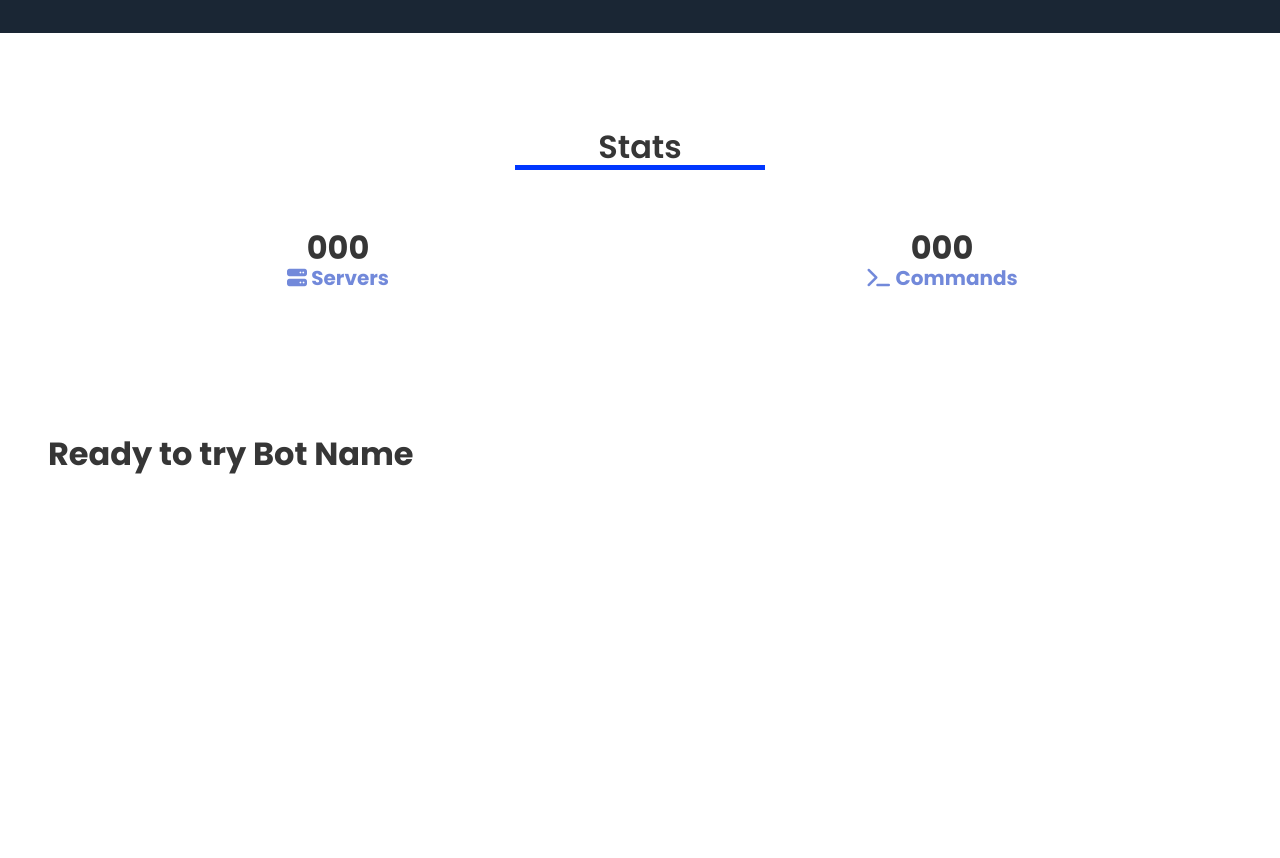
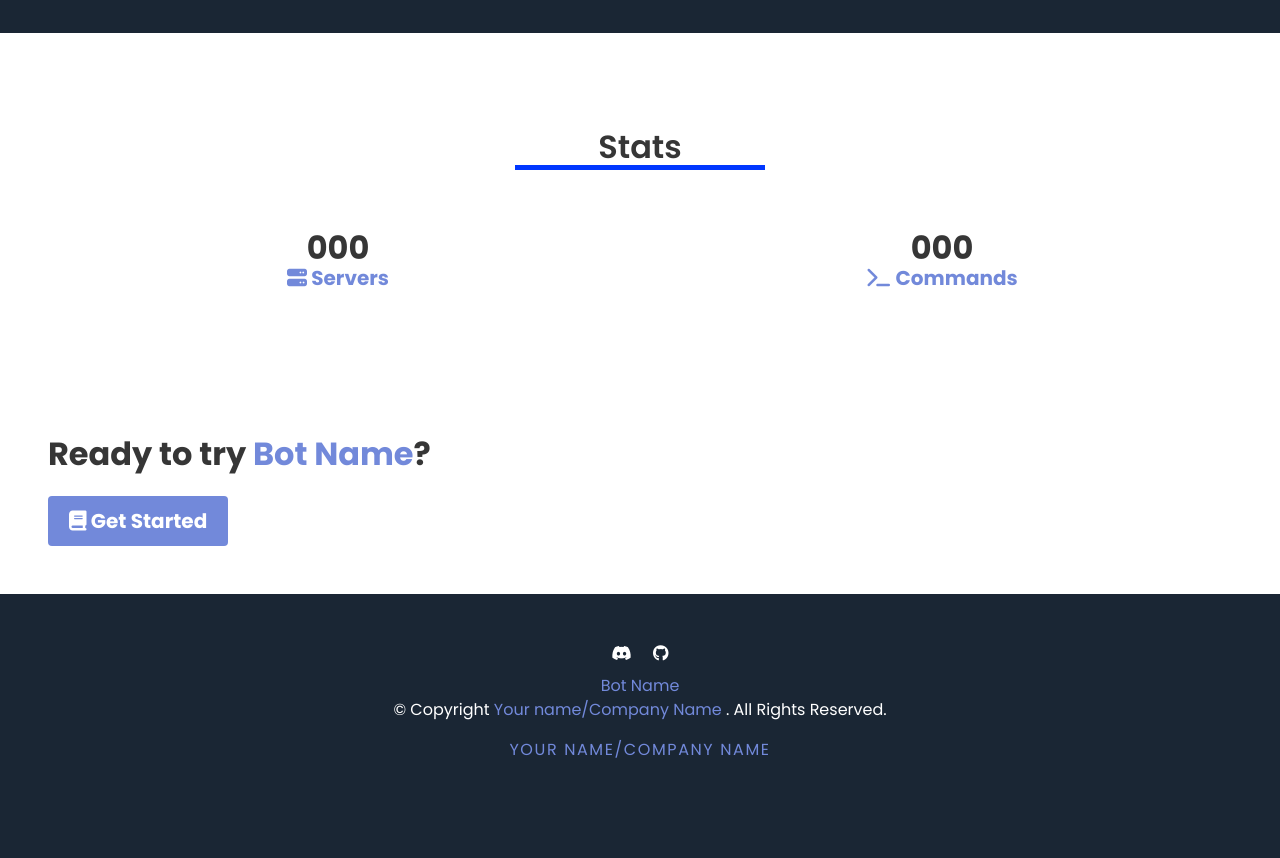
Before and after one commit to Discord053/Discord-Bot-Landing-Page, a plain HTML site: page Docs.html in a window 1280 px wide. Shown: the part 717-1575 px from the top of the page. Before the commit the page ends 1237 px from the top, so only its background shows below. Drawn offline with nearby package versions, Linux system fonts and the light colour scheme.

Commit message:
Update Docs.html

```diff
--- a/Docs.html
+++ b/Docs.html
@@ -128,11 +128,48 @@
         <div class="columns">
             <div class="column has-text-left">
                 <p class="title has-text-weight-bold">
-                    Ready to try <span class="bluprle">Bot Name</span>
+                    Ready to try <span class="blurple">Bot Name</span>?
                 </p>
+                <a href="#" class="button is-blurple is-medium"><strong><i class="fa-solid fa-book"></i> Get
+                        Started</strong></a>
             </div>
+
+            <div class="column"></div>
         </div>
     </section>
+
+    <footer class="footer bg-base">
+        <div class="content has-text-centered has-text-white">
+            <div class="mb-2">
+                <a href="#" title="#" class="has-text-white" target="_blank">
+                    <i class="fa-brands fa-discord"></i>
+                </a>
+                &nbsp; &nbsp;
+                <a href="#" title="#" class="has-text-white" target="_blank">
+                    <i class="fa-brands fa-github"></i>
+                </a>
+            </div>
+
+            <p>
+                <span class="blurple">Bot Name</span>
+                <br />
+                <span id="cp-year">&copy;</span> Copyright <span class="blurple">Your name/Company Name</span> . All
+                Rights
+                Reserved.
+            </p>
+
+            <p style="letter-spacing: 0.1em;" class="is-uppercase">
+                <a href="#" class="blurple">
+                    Your name/Company Name
+                </a>
+            </p>
+        </div>
+    </footer>
+
+    <script src="https://unpkg.com/aos@2.3.1/dist/aos.js"></script>
+    <script src="https://unpkg.com/@popperjs/core@2"></script>
+    <script src="https://unpkg.com/tippy.js@6"></script>
+    <script src="assets/js/script.js"></script>
 </body>
 
 </html>
```
